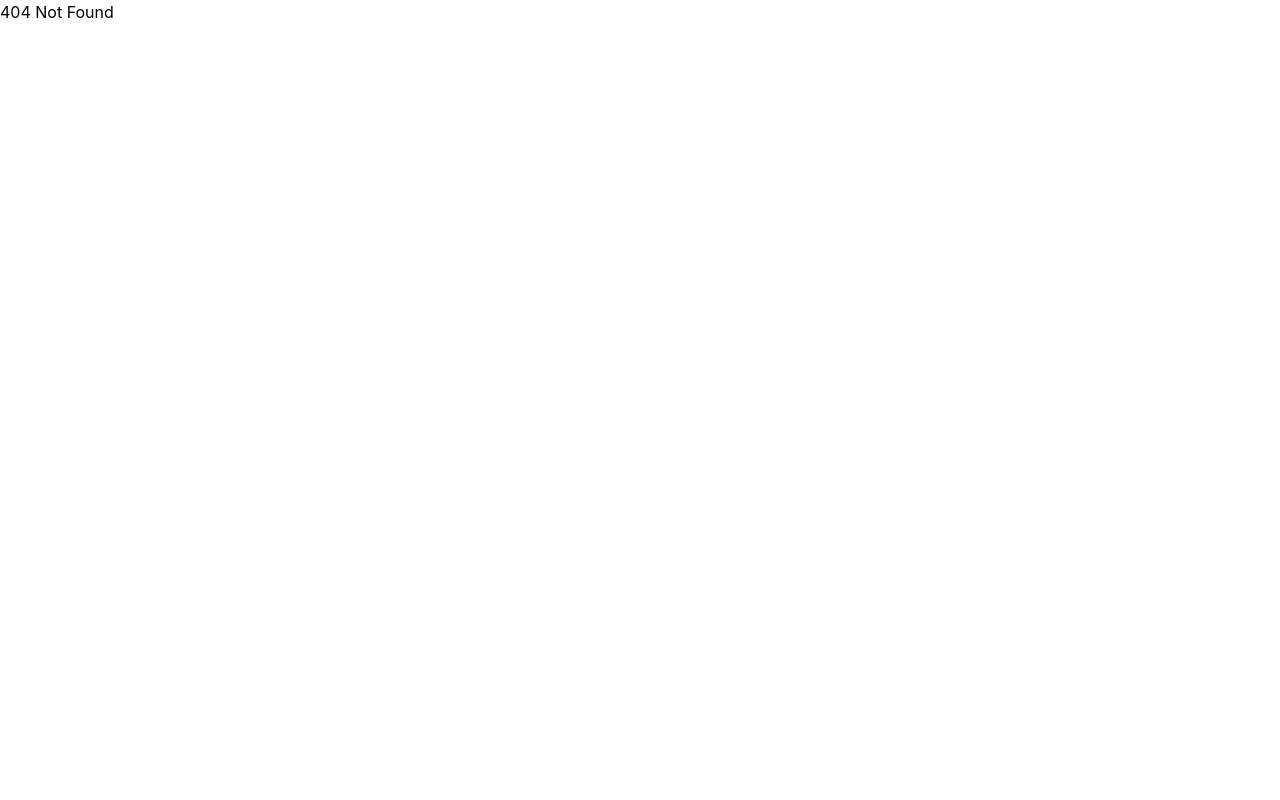
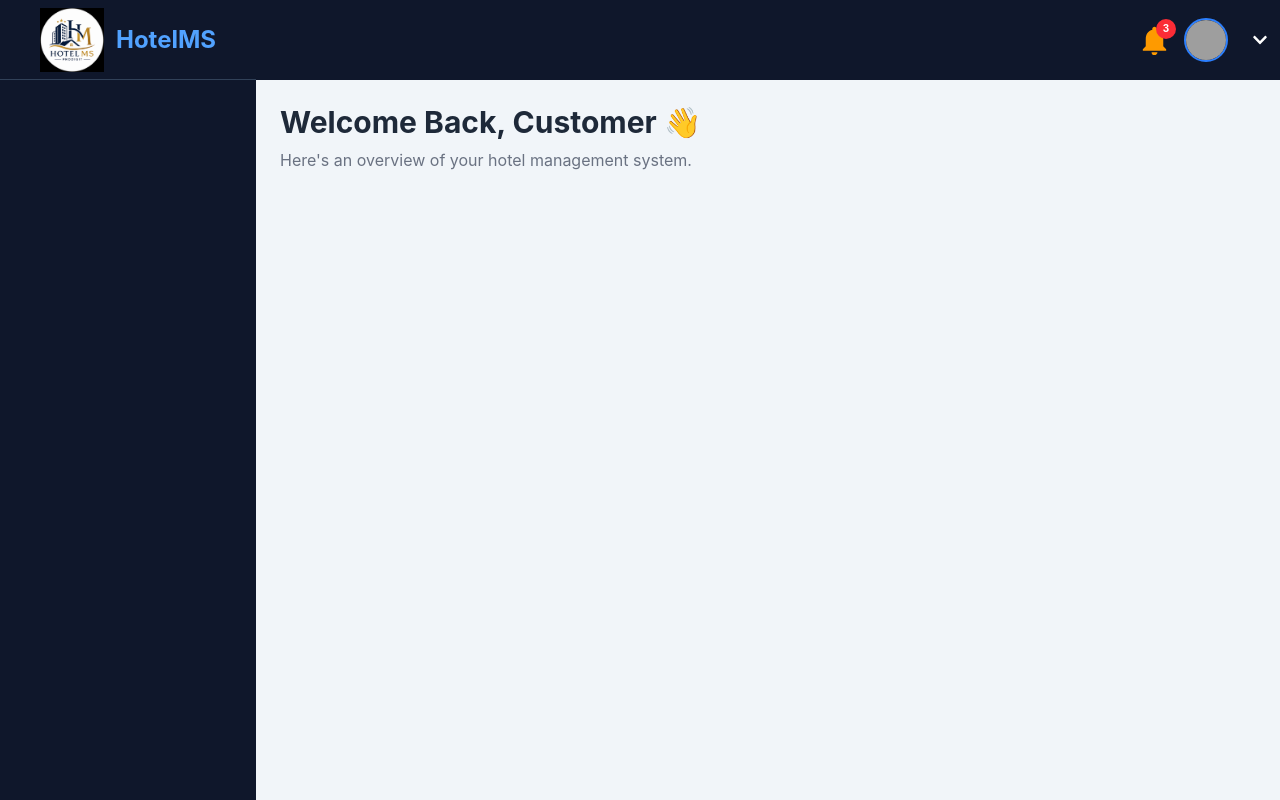
Before and after one commit to arunkumar2944-star/HSM_Prodigit, a React (Vite) app in the folder Frontend/: page /customer/dashboard in a window 1280 px wide. Before the commit this address had no page. Built offline with nearby package versions, Linux system fonts and the light colour scheme; grey boxes are pictures that could not be loaded.

Commit message:
Updated App.jsx

```diff
--- a/Frontend/src/App.jsx
+++ b/Frontend/src/App.jsx
@@ -26,6 +26,8 @@ import AdminDashboard from "./pages/admin/adminDashboard";
 // Hotel Manager
 import HMLayout from "./pages/hotel_manager/layout";
 import HMDashboard from "./pages/hotel_manager/hm_dashboard";
+import CustomerLayout from "./pages/customer/Layout";
+import CustomerDashboard from "./pages/customer/dashboard";
 
 function App() {
   const dispatch = useDispatch();
@@ -58,6 +60,7 @@ function App() {
 
           <Route path="hotels" element={<Hotel />} />
 
+
         </Route>
 
         {/* Authentication */}
@@ -78,6 +81,13 @@ function App() {
           <Route path="edit-profile" element={<EditProfile />} />
           <Route path="change-password" element={<ChangePassword />} />
         </Route>
+        <Route path="/customer" element={<CustomerLayout />}>
+  <Route path="dashboard" element={<CustomerDashboard />} />
+
+  <Route path="profile" element={<Profile />} />
+  <Route path="edit-profile" element={<EditProfile />} />
+  <Route path="change-password" element={<ChangePassword />} />
+</Route>
 
         {/* Default Routes */}
         <Route path="*" element={<h1>404 Not Found</h1>} />
--- a/Frontend/src/app/store.jsx
+++ b/Frontend/src/app/store.jsx
@@ -1,8 +1,10 @@
 import { configureStore } from "@reduxjs/toolkit";
 import authReducer from "../redux/slices/authSlice";
+import hotelReducer from "../redux/slices/hotelSlice";
+
 
 export const store = configureStore({
   reducer: {
-    auth: authReducer,
+    auth: authReducer,hotel: hotelReducer,
   },
 });
--- /dev/null
+++ b/Frontend/src/components/common/HotelCard.jsx
@@ -0,0 +1,22 @@
+import { useSelector } from "react-redux";
+import HotelCard from "../../components/customer/HotelCard";
+
+function Hotels() {
+
+  const hotels = useSelector((state) => state.hotel.hotels);
+
+  return (
+    <div className="grid grid-cols-1 md:grid-cols-3 gap-6">
+
+      {hotels.map((hotel) => (
+        <HotelCard
+          key={hotel.id}
+          hotel={hotel}
+        />
+      ))}
+
+    </div>
+  );
+}
+
+export default Hotels;
--- a/Frontend/src/pages/customer/dashboard.jsx
+++ b/Frontend/src/pages/customer/dashboard.jsx
@@ -0,0 +1,21 @@
+
+
+function CustomerDashboard() {
+  return (
+    <div className="space-y-8">
+      <div>
+        <h1 className="text-3xl font-bold text-gray-800">
+          Welcome Back, Customer 👋
+        </h1>
+
+        <p className="text-gray-500 mt-2">
+          Here's an overview of your hotel management system.
+        </p>
+      </div>
+
+
+    </div>
+  );
+}
+
+export default CustomerDashboard;
--- /dev/null
+++ b/Frontend/src/pages/customer/layout.jsx
@@ -0,0 +1,24 @@
+import { Outlet } from "react-router-dom";
+import { useState } from "react";
+import Sidebar from "../../components/layout/sideBar";
+import Navbar from "../../components/layout/navBar";
+
+function CustomerLayout() {
+  const [isOpen, setIsOpen] = useState(false);
+
+  return (
+    <div className="bg-slate-100 min-h-screen">
+      <Sidebar isOpen={isOpen} />
+
+      <div className="lg:ml-64">
+        <Navbar setIsOpen={setIsOpen} />
+
+        <main className="p-6">
+          <Outlet />
+        </main>
+      </div>
+    </div>
+  );
+}
+
+export default CustomerLayout;
--- /dev/null
+++ b/Frontend/src/pages/hotel_manager/hotels.jsx
@@ -0,0 +1,22 @@
+import { useSelector } from "react-redux";
+import HotelCard from "../../components/customer/HotelCard";
+
+function Hotels() {
+
+  const hotels = useSelector((state) => state.hotel.hotels);
+
+  return (
+    <div className="grid grid-cols-1 md:grid-cols-3 gap-6">
+
+      {hotels.map((hotel) => (
+        <HotelCard
+          key={hotel.id}
+          hotel={hotel}
+        />
+      ))}
+
+    </div>
+  );
+}
+
+export default Hotels;
--- /dev/null
+++ b/Frontend/src/redux/slices/hotelSlice.jsx
@@ -0,0 +1,47 @@
+import { createSlice } from "@reduxjs/toolkit";
+
+const initialState = {
+  hotels: [
+    {
+      id: 1,
+      name: "Grand Palace",
+      location: "Chennai",
+      rating: 4.8,
+      price: 3500,
+      image:
+        "https://images.unsplash.com/photo-1566073771259-6a8506099945",
+    },
+    {
+      id: 2,
+      name: "Royal Residency",
+      location: "Coimbatore",
+      rating: 4.5,
+      price: 2800,
+      image:
+        "https://images.unsplash.com/photo-1551882547-ff40c63fe5fa",
+    },
+    {
+      id: 3,
+      name: "Ocean View",
+      location: "Goa",
+      rating: 4.9,
+      price: 5200,
+      image:
+        "https://images.unsplash.com/photo-1578683010236-d716f9a3f461",
+    },
+  ],
+};
+
+const hotelSlice = createSlice({
+  name: "hotel",
+  initialState,
+  reducers: {
+    setHotels(state, action) {
+      state.hotels = action.payload;
+    },
+  },
+});
+
+export const { setHotels } = hotelSlice.actions;
+
+export default hotelSlice.reducer;
```
Also changed, not shown: Frontend/src/pages/admin/adminDashboard.jsx (line endings or trailing spaces).
